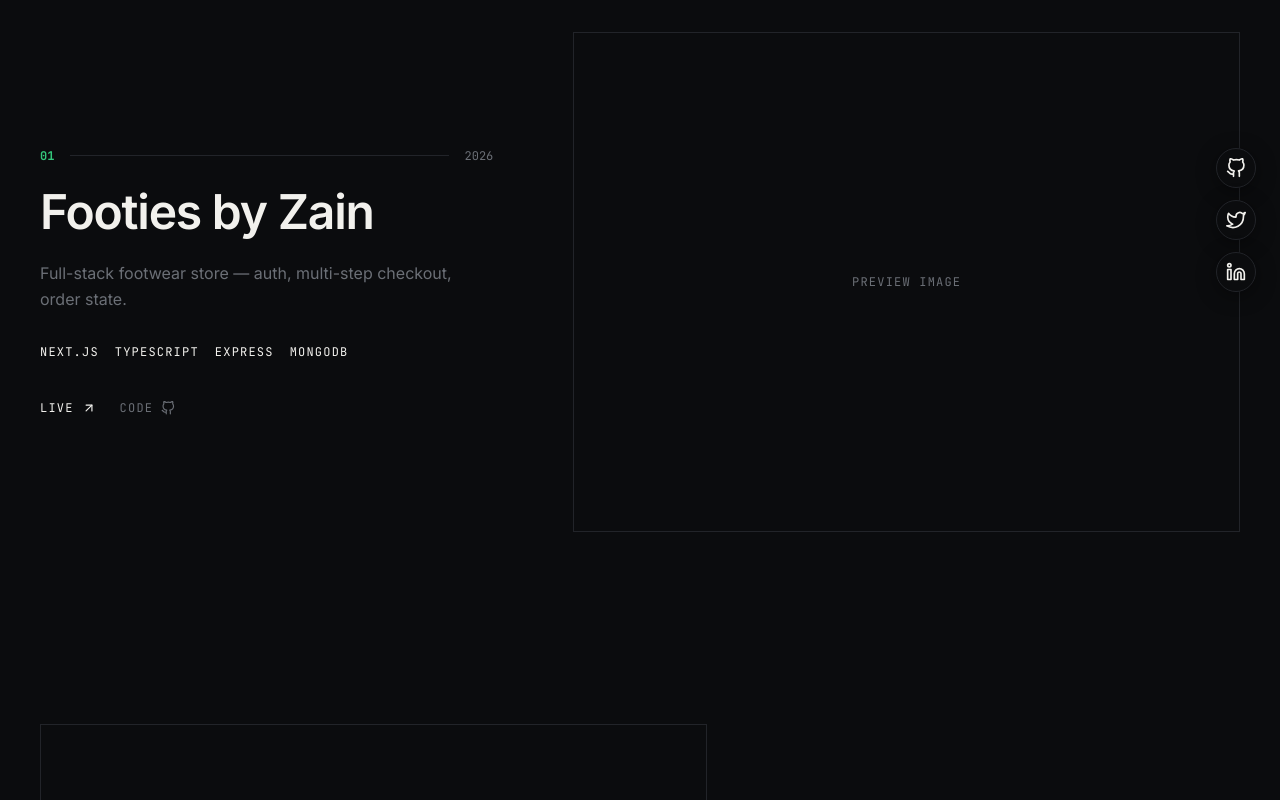
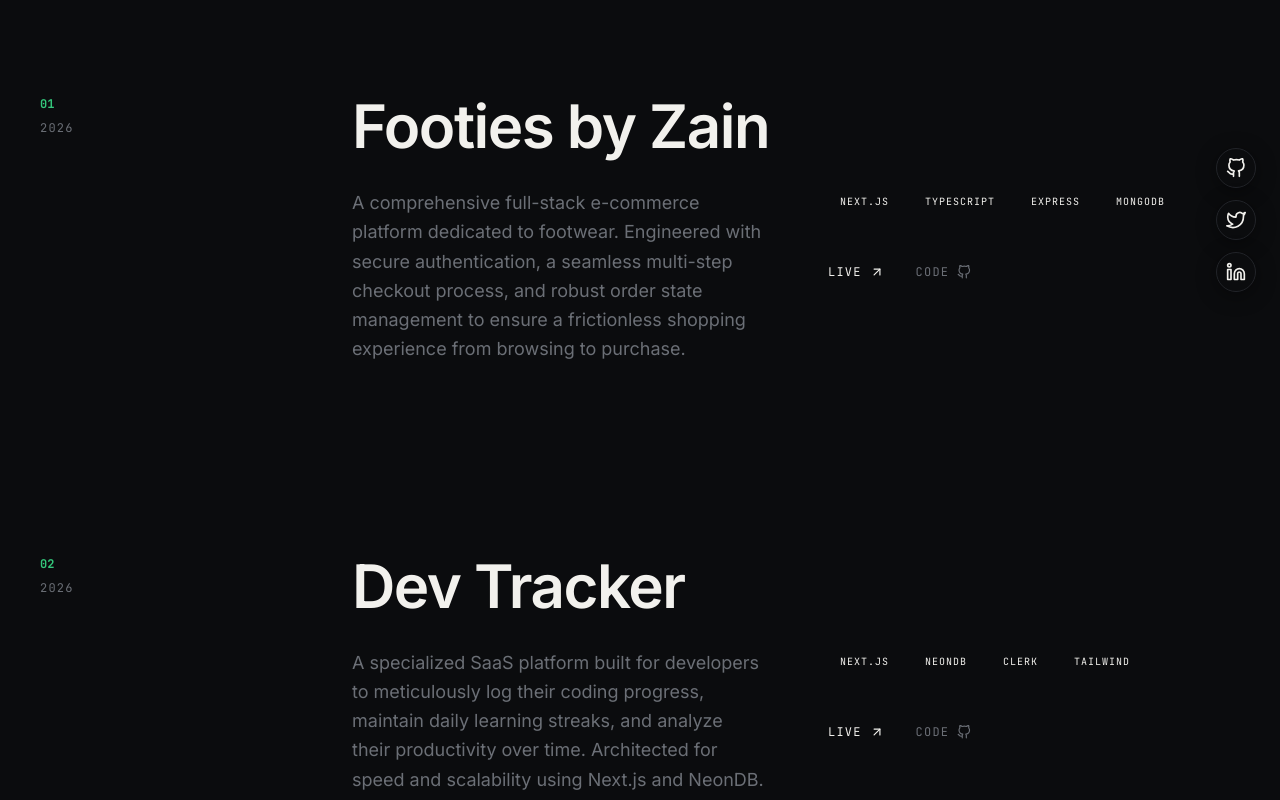
Before and after one commit to kilan080/portfolio, a Next.js app: page /work in a window 1280 px wide. Shown: the part 480-1280 px from the top of the page. Built offline with nearby package versions, Linux system fonts and the light colour scheme.

Commit message:
feat: implement selected works portfolio page with GSAP animations

```diff
--- a/src/app/work/page.tsx
+++ b/src/app/work/page.tsx
@@ -10,7 +10,8 @@
     index: "01",
     year: "2026",
     title: "Footies by Zain",
-    description: "Full-stack footwear store — auth, multi-step checkout, order state.",
+    description:
+      "A comprehensive full-stack e-commerce platform dedicated to footwear. Engineered with secure authentication, a seamless multi-step checkout process, and robust order state management to ensure a frictionless shopping experience from browsing to purchase.",
     tags: ["Next.js", "TypeScript", "Express", "MongoDB"],
     live: "https://footiesbyzain.vercel.app",
     github: "https://github.com/kilan080",
@@ -19,7 +20,8 @@
     index: "02",
     year: "2026",
     title: "Dev Tracker",
-    description: "SaaS for logging coding progress and learning streaks.",
+    description:
+      "A specialized SaaS platform built for developers to meticulously log their coding progress, maintain daily learning streaks, and analyze their productivity over time. Architected for speed and scalability using Next.js and NeonDB.",
     tags: ["Next.js", "NeonDB", "Clerk", "Tailwind"],
     live: "https://devtrackr-alpha.vercel.app/",
     github: "https://github.com/kilan080/devtrackr",
@@ -28,7 +30,8 @@
     index: "03",
     year: "2026",
     title: "TMDB Movie Discovery",
-    description: "Search app with cast pages and in-app trailers.",
+    description:
+      "A dynamic movie discovery application leveraging the TMDB API. It features comprehensive search functionality, detailed cast and crew pages, and integrated in-app trailers, providing a rich, cinema-centric user interface.",
     tags: ["Next.js", "TMDB API", "TypeScript"],
     live: "https://tdmb-tau.vercel.app",
     github: "https://github.com/kilan080",
@@ -37,7 +40,8 @@
     index: "04",
     year: "2026",
     title: "AI Travel Planner",
-    description: "Trip planner with an AI chat assistant and live weather.",
+    description:
+      "An intelligent trip planning companion that utilizes OpenRouter AI to generate personalized itineraries. Integrated with live weather data and Firebase for real-time synchronization, making travel preparation intuitive and dynamic.",
     tags: ["Next.js", "Firebase", "OpenRouter"],
     live: "https://ai-travel-planner-kol.vercel.app",
     github: "https://github.com/kilan080/ai-travel-planner",
@@ -46,7 +50,8 @@
     index: "05",
     year: "2025",
     title: "School Result Portal",
-    description: "Role-based auth, fee-gated results, forced password-reset middleware.",
+    description:
+      "A secure, role-based educational portal designed for institutional use. Features include fee-gated access to academic results and a forced password-reset middleware to ensure rigorous data privacy and security compliance.",
     tags: ["Next.js", "Firebase", "Express"],
     live: "https://portal-two-xi-52.vercel.app",
     github: "https://github.com/kilan080",
@@ -55,7 +60,8 @@
     index: "06",
     year: "2025",
     title: "grade-calculator",
-    description: "Published npm package for GPA and grade classification.",
+    description:
+      "An open-source npm package crafted to simplify academic grading. It provides developers with utility functions for accurate GPA calculation and grade classification, rigorously tested and currently utilized in production environments.",
     tags: ["TypeScript", "npm", "CLI"],
     live: "https://www.npmjs.com/package/@kilan080/grade-calculator",
     github: "https://github.com/kilan080/grade-calculator",
@@ -75,7 +81,7 @@
       gsap.fromTo(
         ".page-header",
         { opacity: 0, y: 30 },
-        { opacity: 1, y: 0, duration: 0.8, ease: "power3.out" }
+        { opacity: 1, y: 0, duration: 0.8, ease: "power3.out" },
       );
 
       // Project reveal animations
@@ -98,7 +104,7 @@
               start: "top 80%",
               once: true,
             },
-          }
+          },
         );
       });
     }, containerRef);
@@ -107,51 +113,62 @@
   }, []);
 
   return (
-    <div ref={containerRef} className="w-full px-6 sm:px-10 max-w-[1400px] mx-auto pt-40 pb-32">
-
+    <div
+      ref={containerRef}
+      className="w-full px-6 sm:px-10 max-w-[1400px] mx-auto pt-40 pb-32"
+    >
       <div className="page-header mb-32 max-w-2xl">
         <h1 className="font-sans font-bold text-5xl sm:text-7xl tracking-tighter mb-6 text-foreground">
           SELECTED <br className="hidden sm:block" />
           <span className="text-muted">WORKS.</span>
         </h1>
         <p className="text-lg text-muted">
-          A collection of full-stack applications, interactive experiences, and tools I've built.
+          A collection of full-stack applications, interactive experiences, and
+          tools I&apos;ve built.
         </p>
       </div>
 
-      <div className="flex flex-col gap-32 sm:gap-48">
-        {selectedWorks.map((work, idx) => {
-          const isEven = idx % 2 === 0;
-
-          return (
-            <article key={work.title} className="project-item group">
-              <div className={`grid grid-cols-1 lg:grid-cols-12 gap-10 lg:gap-20 items-center ${isEven ? '' : 'lg:flex-row-reverse'}`}>
-
-                {/* Text Content */}
-                <div className={`lg:col-span-5 flex flex-col ${isEven ? 'lg:order-1' : 'lg:order-2'}`}>
-                  <div className="reveal-item flex items-center gap-4 mb-6">
-                    <span className="text-xs font-mono font-bold text-accent">{work.index}</span>
-                    <span className="h-px flex-1 bg-border"></span>
-                    <span className="text-xs font-mono text-muted">{work.year}</span>
+      <div className="flex flex-col gap-24 sm:gap-32">
+        {selectedWorks.map((work) => (
+          <article
+            key={work.title}
+            className="project-item group pt-10 sm:pt-16"
+          >
+            <div className="grid grid-cols-1 md:grid-cols-12 gap-8 md:gap-12">
+              {/* Meta Info */}
+              <div className="md:col-span-4 lg:col-span-3 reveal-item flex flex-col">
+                <span className="text-xs font-mono font-bold text-accent mb-2 block">
+                  {work.index}
+                </span>
+                <span className="text-xs font-mono text-muted uppercase tracking-widest">
+                  {work.year}
+                </span>
               </div>
 
-                  <h2 className="reveal-item font-sans font-semibold text-3xl sm:text-5xl tracking-tight text-foreground mb-6 transition-colors group-hover:text-accent">
+              {/* Content */}
+              <div className="md:col-span-8 lg:col-span-9 flex flex-col">
+                <h2 className="reveal-item font-sans font-semibold text-4xl sm:text-6xl tracking-tight text-foreground mb-8 transition-colors group-hover:text-accent">
                   {work.title}
                 </h2>
 
-                  <p className="reveal-item text-base text-muted leading-relaxed mb-8">
+                <div className="grid grid-cols-1 lg:grid-cols-2 gap-10 lg:gap-16">
+                  <p className="reveal-item text-lg text-muted leading-relaxed">
                     {work.description}
                   </p>
 
-                  <div className="reveal-item flex flex-wrap gap-x-4 gap-y-2 mb-10">
+                  <div className="flex flex-col gap-10">
+                    <div className="reveal-item flex flex-wrap gap-3">
                       {work.tags.map((tag) => (
-                      <span key={tag} className="text-xs font-mono uppercase tracking-widest text-foreground">
+                        <span
+                          key={tag}
+                          className="text-[10px] font-mono uppercase tracking-widest text-foreground px-3 py-1.5 rounded-sm bg-border/20"
+                        >
                           {tag}
                         </span>
                       ))}
                     </div>
 
-                  <div className="reveal-item flex items-center gap-6">
+                    <div className="reveal-item flex items-center gap-8 pt-2">
                       <a
                         href={work.live}
                         target="_blank"
@@ -170,25 +187,12 @@
                       </a>
                     </div>
                   </div>
-
-                {/* Project Image Placeholder */}
-                <div className={`reveal-item lg:col-span-7 ${isEven ? 'lg:order-2' : 'lg:order-1'}`}>
-                  <div className="aspect-[4/3] sm:aspect-[16/9] lg:aspect-[4/3] bg-border/30 border border-border flex items-center justify-center overflow-hidden relative">
-                    {/* Hover interaction overlay */}
-                    <div className="absolute inset-0 bg-background/0 group-hover:bg-background/5 transition-colors duration-500 z-10" />
-
-                    <span className="font-mono text-xs text-muted uppercase tracking-widest">
-                      Preview Image
-                    </span>
                 </div>
               </div>
-
             </div>
           </article>
-          );
-        })}
+        ))}
       </div>
-
     </div>
   );
 }
```
Lines whose indentation alone changed are shown as unchanged.
